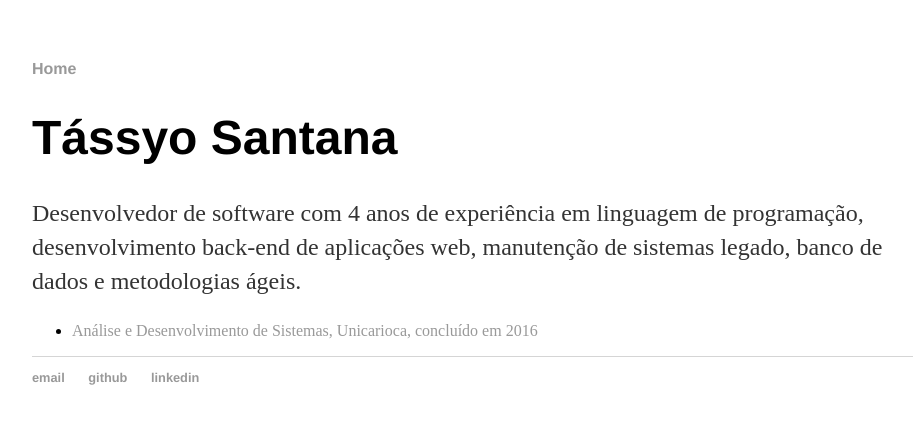
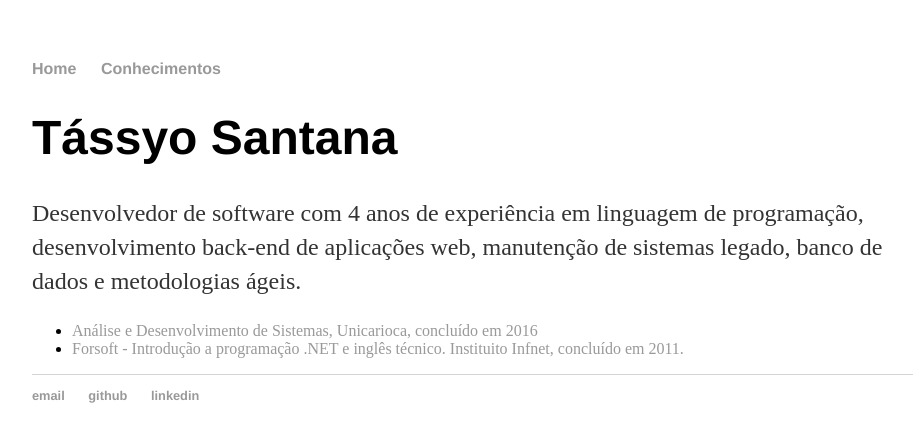
Before and after one commit to tassyo1/tassyo1.github.io, a plain HTML site: page index.html in a window 1280 px wide. Shown: the whole page, without its empty margins (160-1073 px from the left). Drawn offline with Linux system fonts and the light colour scheme.

Commit message:
Forsoft e conhecimentos

```diff
--- a/index.html
+++ b/index.html
@@ -8,7 +8,8 @@
 	<body>
 		<nav>
     		<ul>
-        		<li><a href="#">Home</a></li>
+        		<li><a href="/">Home</a></li>
+						  <li><a href="#">Conhecimentos</a> </li>
     		</ul>
 		</nav>
 		<div class="container">
@@ -17,8 +18,9 @@
 				<p>Desenvolvedor de software com 4 anos de experiência em linguagem de programação,
 desenvolvimento back-end de aplicações web, manutenção de sistemas legado,
 banco de dados e metodologias ágeis. </p>
-		<ul class="contacts">
+		<ul class="formations">
 				<li><a href="#">Análise e Desenvolvimento de Sistemas, Unicarioca, concluído em 2016</a></li>
+				<li> <a href="#">Forsoft - Introdução a programação .NET e inglês técnico. Instituito Infnet, concluído em 2011.</a> </li>
 		</ul>
     		</div><!-- /.blurb -->
 		</div><!-- /.container -->
```
